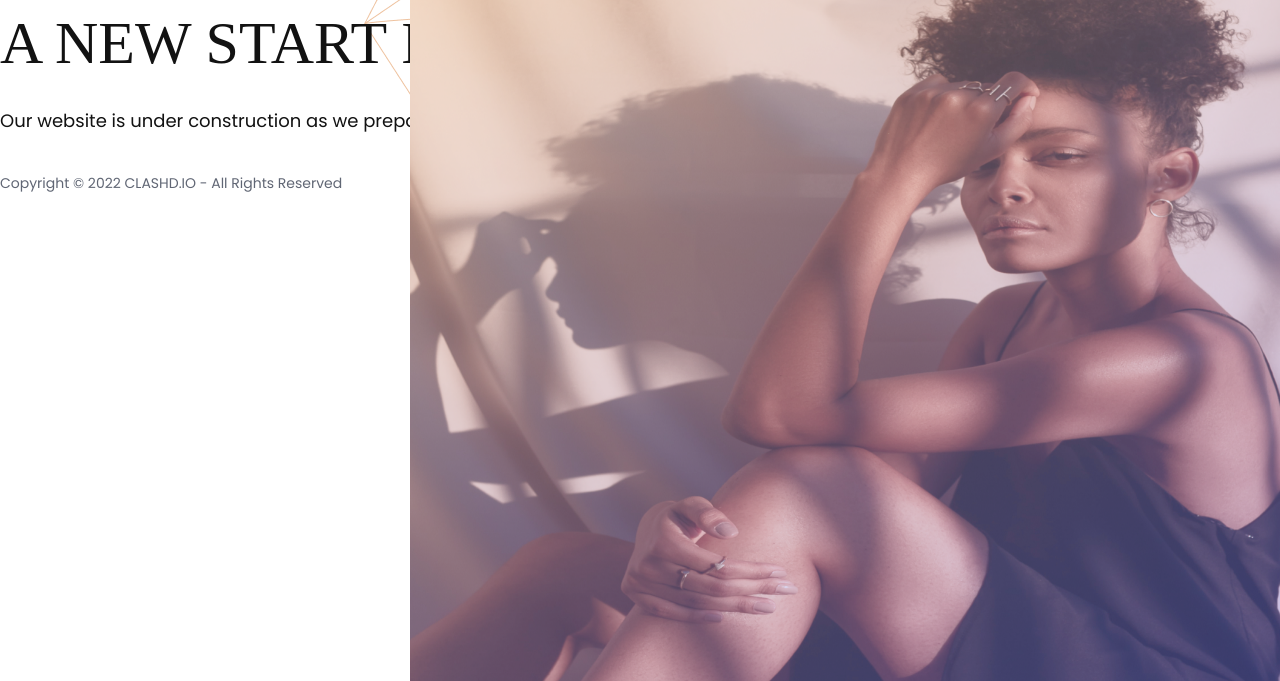
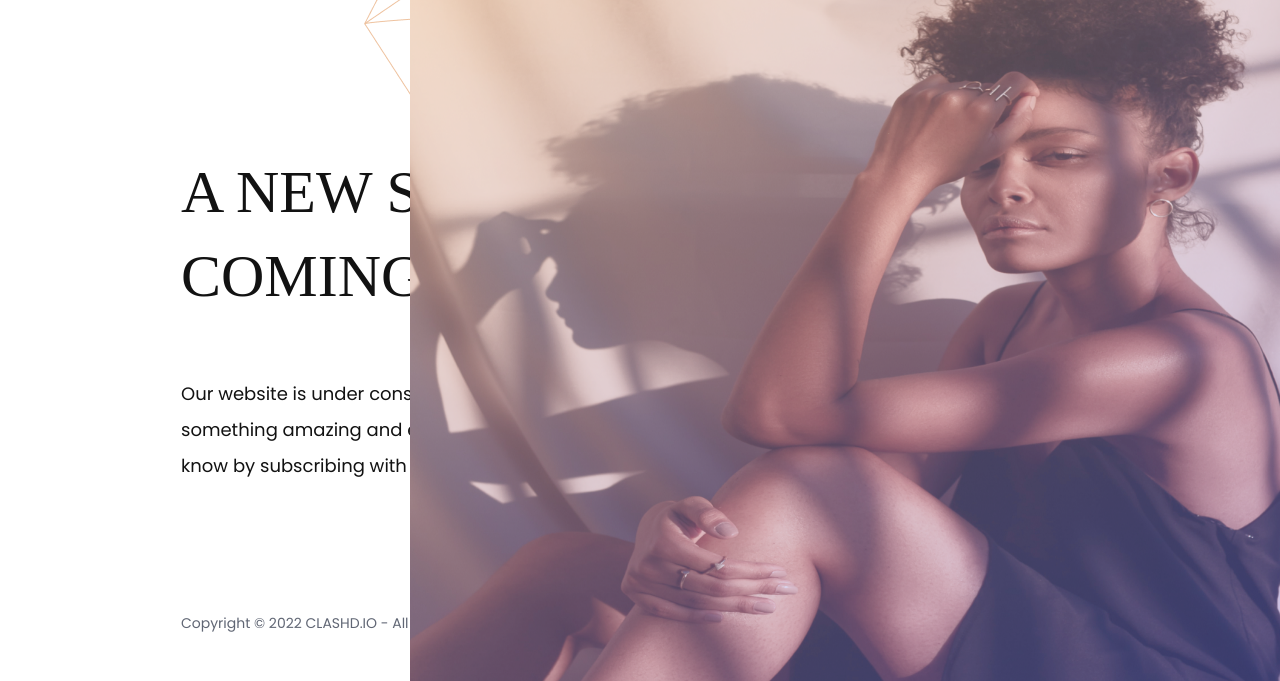
Before and after one commit to Dimchykus/Clashd, a plain HTML site: page index.html in a window 1280 px wide. Shown: the part 119-800 px from the top of the page. Drawn offline with Linux system fonts and the light colour scheme; a web font is replaced by a local one.

Commit message:
desktop page

```diff
--- a/index.html
+++ b/index.html
@@ -16,9 +16,10 @@
         <img src="./images/main.png" class='mainImage' alt="Name">
         <p class='description'>Our website is under construction as we prepare something amazing and exciting for you. Be the first to know by
         subscribing with us today.</p>
-        <p class='copyright'>Copyright © 2022 CLASHD.IO - All Rights Reserved</p>
+            <img src="./images/figure1.png" class='figure1' alt="Name">
+            <img src="./images/figure2.png" class='figure2' alt="Name">
     </main>
-    <img src="./images/figure1.png" class='figure1' alt="Name">
-    <img src="./images/figure2.png" class='figure2' alt="Name">
+    <footer class='footer'>Copyright © 2022 CLASHD.IO - All Rights Reserved</footer>
+
 </body>
 </html>
--- a/styles.css
+++ b/styles.css
@@ -3,7 +3,11 @@ body {
   padding: 0;
   width: 100vw;
   height: 100vh;
-  position: relative;
+  display: flex;
+  flex-flow: column;
+  flex: 0 1 auto;
+  flex: 1 1 auto;
+  box-sizing: border-box;
 }
 
 @font-face {
@@ -17,14 +21,16 @@ body {
 .header {
   padding-top: 20px;
   padding-left: 150px;
+  flex: 0 1 auto;
 }
 .main {
   display: flex;
   justify-content: center;
   align-content: center;
   flex-flow: column;
-  width: 100%;
   z-index: 2;
+  flex: 1 1 auto;
+  margin-left: 181px;
 }
 .title {
   font-family: Raleway;
@@ -34,7 +40,7 @@ body {
   line-height: 140%;
   text-transform: uppercase;
   color: #121212;
-  margin: 0;
+  max-width: 460px;
 }
 .description {
   font-family: Poppins;
@@ -43,14 +49,18 @@ body {
   font-size: 18px;
   line-height: 200%;
   color: #121212;
+  max-width: 503px;
 }
-.copyright {
+.footer {
   font-family: Poppins;
   font-style: normal;
   font-weight: normal;
   font-size: 14px;
   line-height: 180%;
   color: #606674;
+  flex: 0 1 40px;
+    margin-left: 181px;
+    margin-bottom: 30px;
 }
 .mainImage {
   position: absolute;
```
